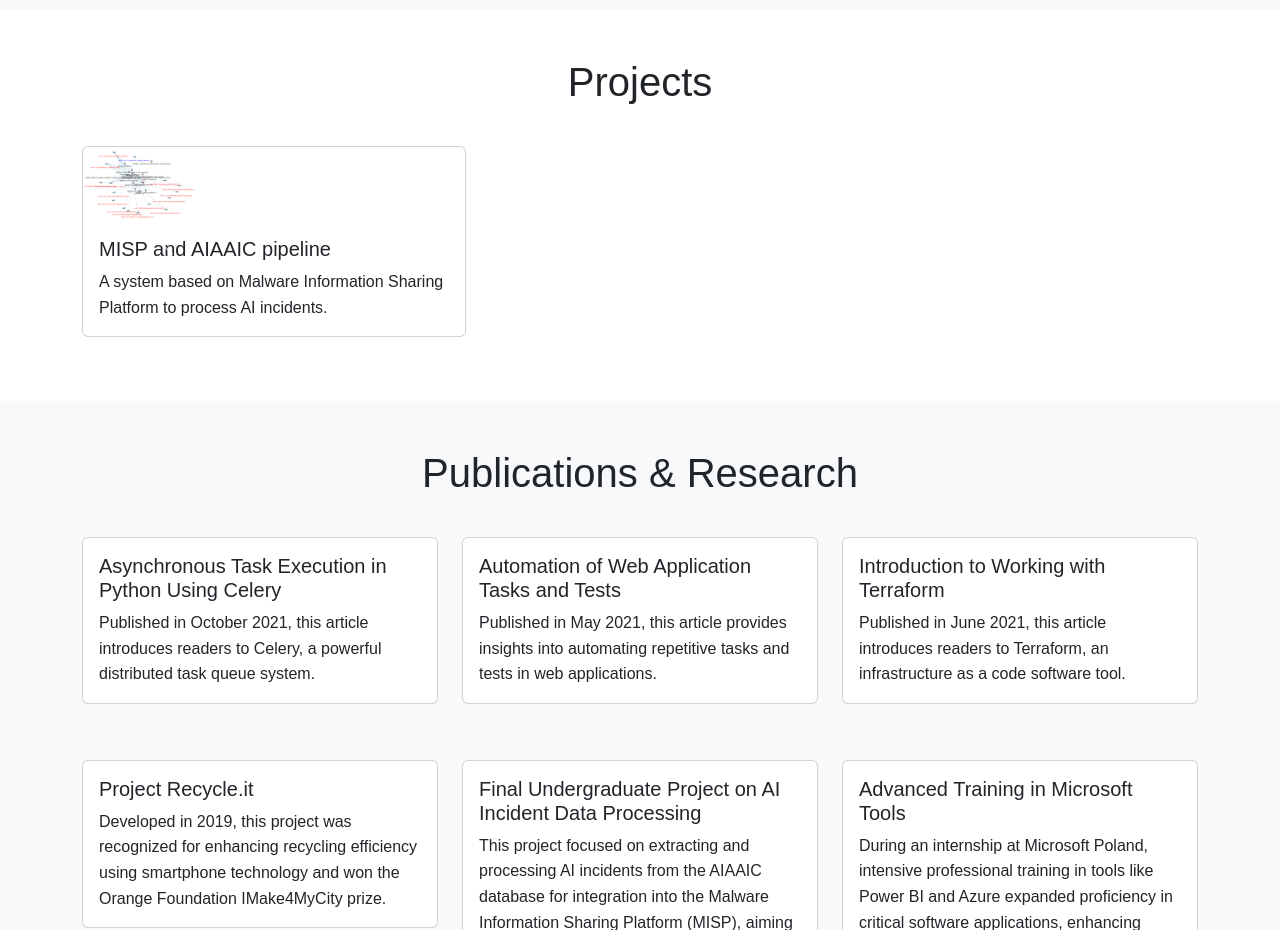
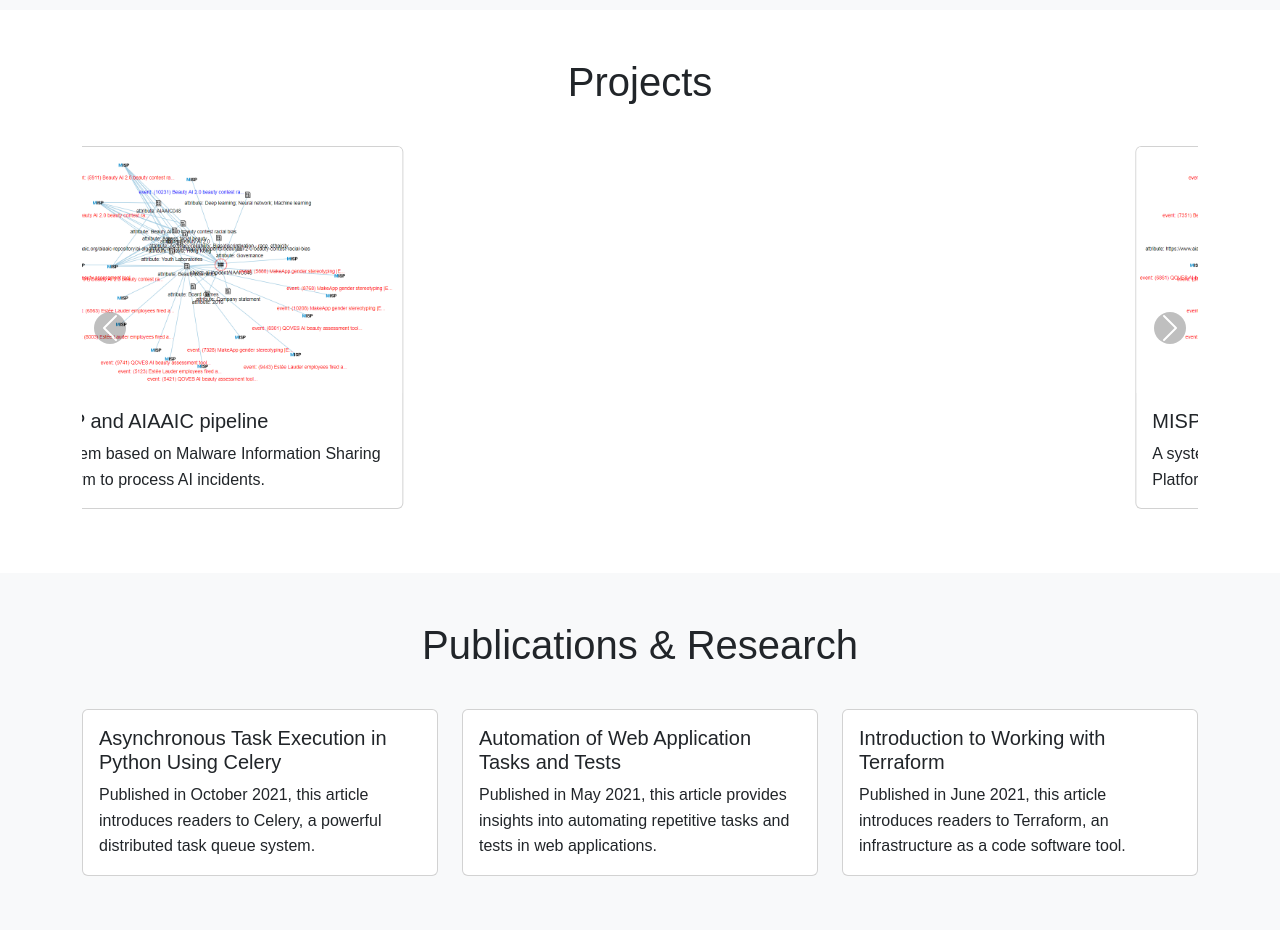
Before and after one commit to Marrcel12/portfolio-Marcel, a plain HTML site: page index.html in a window 1280 px wide. Shown: the part 3800-4730 px from the top of the page. Drawn offline with nearby package versions, Linux system fonts and the light colour scheme.

Commit message:
addin new ref

```diff
--- a/index.html
+++ b/index.html
@@ -252,6 +252,16 @@
             <div id="projectCarousel" class="carousel slide" data-bs-ride="carousel">
                 <div class="carousel-inner">
                     <div class="carousel-item active">
+                        <div class="card">
+                            <img src="images/misp-aiaaic.png" class="card-img-top" alt="Project Image">
+                            <div class="card-body">
+                                <h5 class="card-title">MISP and AIAAIC pipeline</h5>
+                                <p class="card-text">A system based on Malware Information Sharing Platform to process
+                                    AI incidents.</p>
+                            </div>
+                        </div>
+                    </div>
+                    <div class="carousel-item">
                         <div class="card">
                             <img src="images/misp-aiaaic.png" class="card-img-top" alt="Project Image">
                             <div class="card-body">
@@ -589,10 +599,11 @@
                     </div>
                     <div class="carousel-item">
                         <blockquote class="blockquote text-center">
-                            <p class="mb-0">Marcel’s deep understanding of Python and Django helped streamline our
-                                backend processes. He’s a true professional with a collaborative spirit.</p>
-                            <footer class="blockquote-footer mt-2">Client Name, <cite
-                                    title="Source Title">Company</cite></footer>
+                            <p class="mb-0">Working with Marcel Kamiński on the 'Recycle.it' and other smaller projects was a fantastic experience.
+                                His expertise in Python and web development was key to our success.
+                                Marcel's innovative solutions and leadership were invaluable. Highly recommended</p>
+                            <footer class="blockquote-footer mt-2">Adrian Jobda,<cite
+                                    title="Source Title">Full-Stack developer</cite></footer>
                         </blockquote>
                     </div>
                 </div>
--- a/style.css
+++ b/style.css
@@ -93,7 +93,7 @@ header p {
 }
 
 .carousel-item img {
-  width: 30%;
+  min-width: 20vh;
   height: auto;
 }
 
@@ -142,13 +142,13 @@ form .form-control {
   margin-top: 10px;
 }
 
-#testimonials .carousel-control-prev,
-#testimonials .carousel-control-next {
+ .carousel-control-prev,
+ .carousel-control-next {
   width: 5%;
 }
 
-#testimonials .carousel-control-prev-icon,
-#testimonials .carousel-control-next-icon {
+ .carousel-control-prev-icon,
+.carousel-control-next-icon {
   background-color: rgba(0, 0, 0, 0.5);
   /* Dark background for better visibility */
   border-radius: 50%;
```
